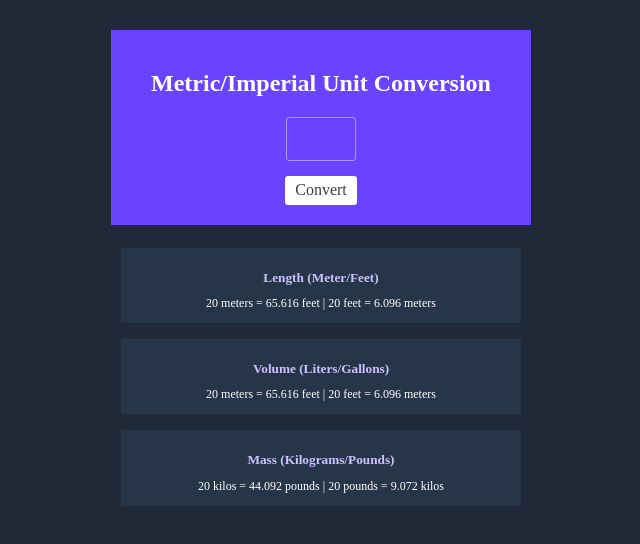
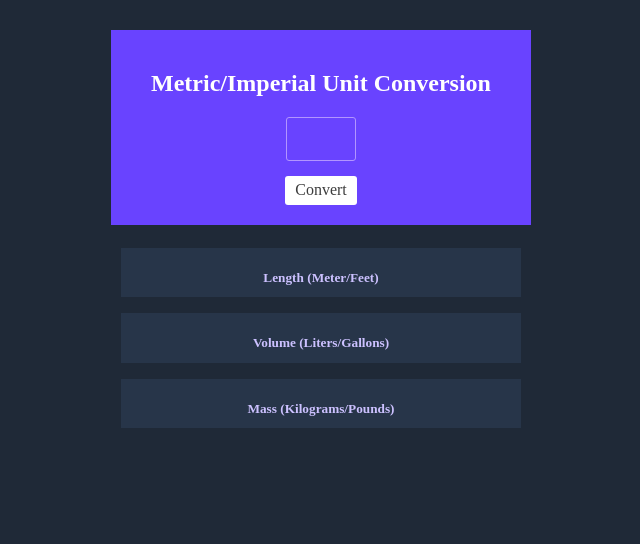
Before and after one commit to abhattFSD/unit-converter, a website built with Vite: page index.html in a window 1280 px wide. Shown: the whole page, without its empty margins (319-959 px from the left). Built offline with nearby package versions, Linux system fonts and the light colour scheme.

Commit message:
Update index.html

```diff
--- a/index.html
+++ b/index.html
@@ -11,15 +11,15 @@
             </div>
             <div class="conversion">
                 <h5>Length (Meter/Feet)</h5>
-                <p id="mtr-con">20 meters = 65.616 feet | 20 feet = 6.096 meters</p>
+                <p id="mtr-con"></p>
             </div>
             <div class="conversion">
                <h5>Volume (Liters/Gallons)</h5>
-                <p id="ltr-con">20 meters = 65.616 feet | 20 feet = 6.096 meters</p>
+                <p id="ltr-con"></p>
             </div>
             <div class="conversion">
                 <h5>Mass (Kilograms/Pounds)</h5>
-                <p id="kilo-con">20 kilos = 44.092 pounds | 20 pounds = 9.072 kilos</p>
+                <p id="kilo-con"></p>
             </div>
         <script src="index.js" type="module"></script>
     </body>
```
